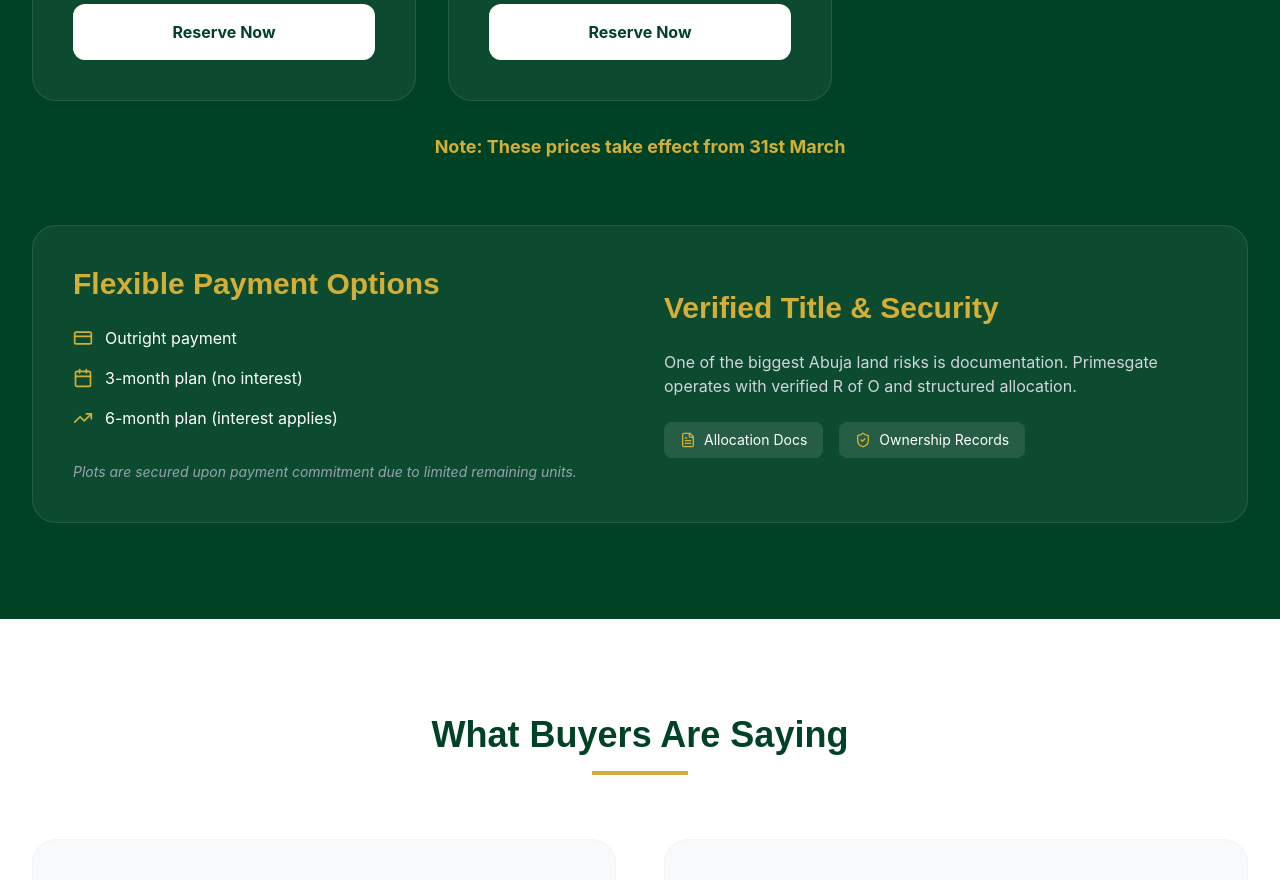
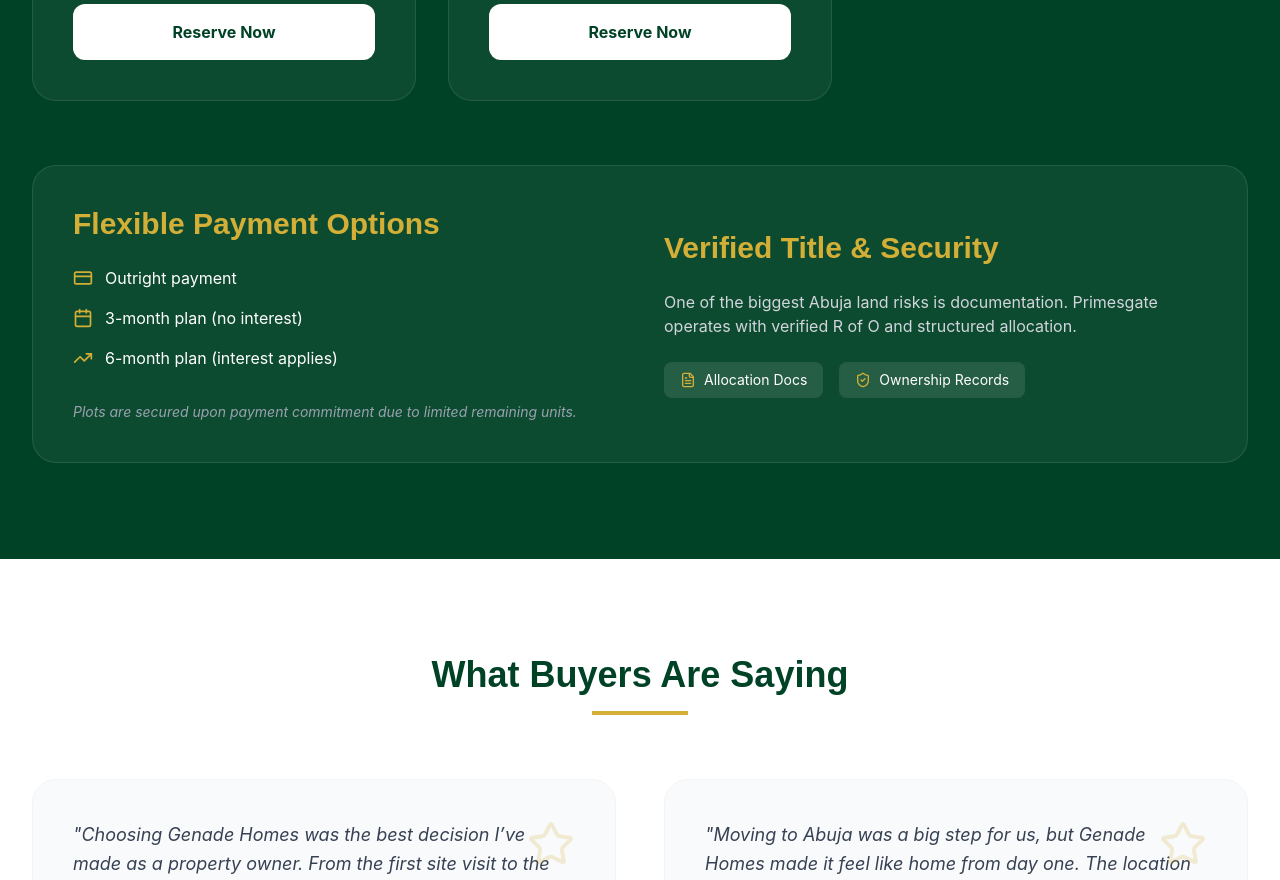
Before and after one commit to therealmceo/Genade-Home, a React (Vite) app: page /primesgate in a window 1280 px wide. Shown: the part 3760-4640 px from the top of the page. Built offline with nearby package versions, Linux system fonts and the light colour scheme.

Commit message:
feat: Update pricing information and remove outdated note
Removes the outdated note about prices taking effect from March 31st from both the Home and Primesgate pages. Updates the price list on the Home page to reflect current offerings.

```diff
--- a/src/pages/Home.tsx
+++ b/src/pages/Home.tsx
@@ -22,8 +22,7 @@
       "250sqm: four bedroom semi detached duplex — ₦12,468,750",
       "350sqm: four bedroom fully detached duplex — ₦14,960,937",
       "500sqm: five bedroom fully detached duplex — ₦25,000,000",
-      "1000sqm: six unit of three bedroom block of flat — ₦50,000,000",
-      "The price takes effect from 31st March"
+      "1000sqm: six unit of three bedroom block of flat — ₦50,000,000"
     ],
     description: "A strategically located estate along the Airport Road growth corridor, designed for future homeowners and investors positioning early.",
     image: "https://images.unsplash.com/photo-1582407947304-fd86f028f716?auto=format&fit=crop&q=80&w=800",
--- a/src/pages/Primesgate.tsx
+++ b/src/pages/Primesgate.tsx
@@ -248,10 +248,6 @@
               ))}
             </div>
 
-            <div className="mt-8 text-center">
-              <p className="text-secondary font-bold text-lg">Note: These prices take effect from 31st March</p>
-            </div>
-
           <div className="mt-16 bg-white/5 p-10 rounded-3xl border border-white/10">
             <div className="grid grid-cols-1 md:grid-cols-2 gap-12 items-center">
               <div>
```
